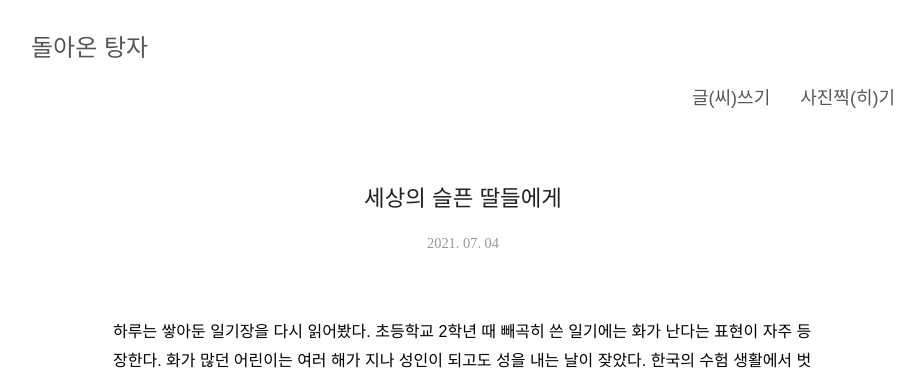
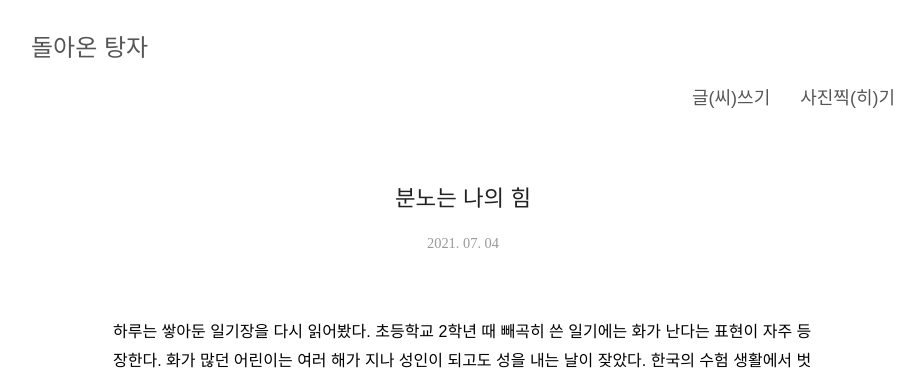
Before and after one commit to tangzaisback/tangza_page, a Jekyll site: the page built from _posts/2021-07-04-분노는 나의 힘.md, in a window 1280 px wide and 900 px high. Shown: the top 377 px of the window, without its empty margins (177-1101 px from the left). Built offline with Jekyll 4.4.1, drawn with Linux system fonts in a browser that asks for light colours; some web fonts are replaced; comment, search, counter and statistics services are not loaded.

Commit message:
Update 2021-07-04-분노는 나의 힘.md

```diff
--- a/_posts/2021-07-04-분노는 나의 힘.md
+++ b/_posts/2021-07-04-분노는 나의 힘.md
@@ -1,6 +1,6 @@
 ---
 layout: post
-title: "세상의 슬픈 딸들에게"
+title: "분노는 나의 힘"
 ---
 
 
```
